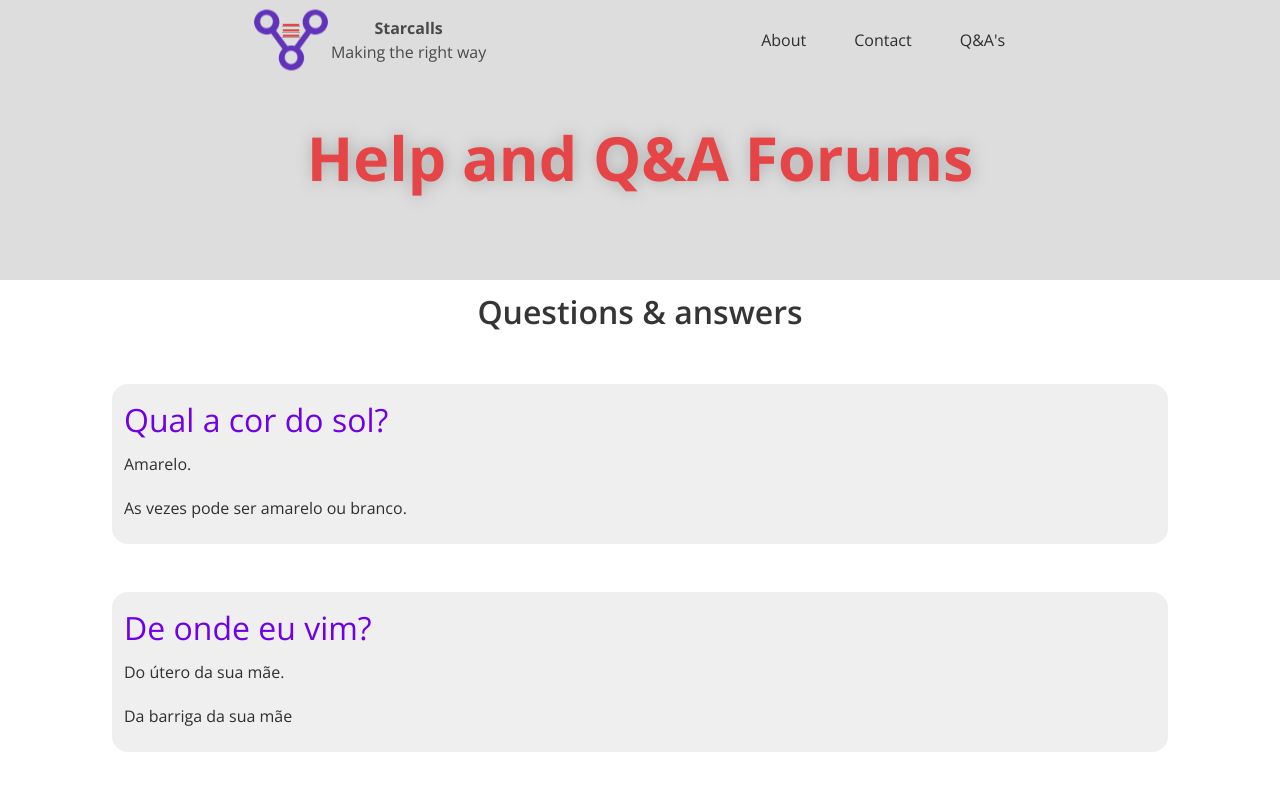
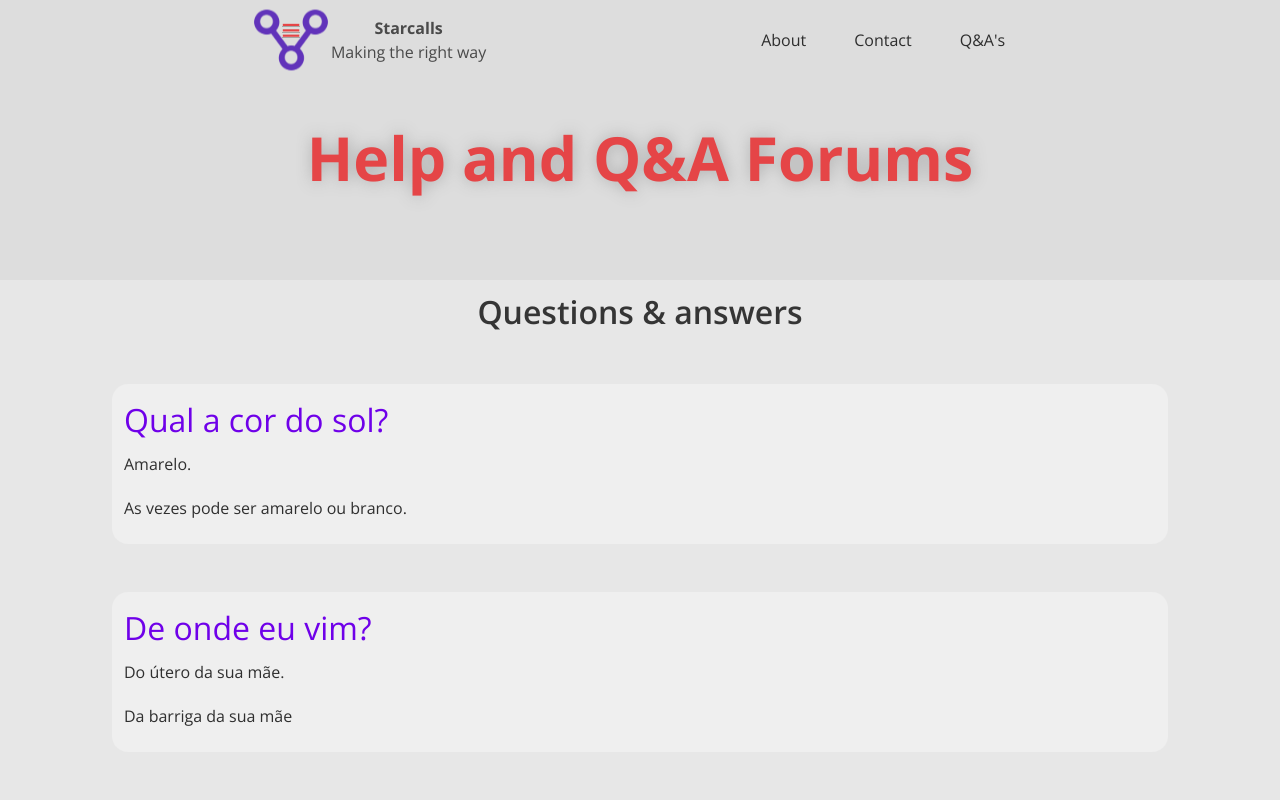
Before and after one commit to Leoff00/starcalls-frontend, a Vue app: page / in a window 1280 px wide. Shown: the top 800 px of the page. Built offline with nearby package versions, Linux system fonts and the light colour scheme.

Commit message:
style: adjusting global vars

```diff
--- a/src/style.css
+++ b/src/style.css
@@ -1,6 +1,7 @@
 :root {
   font-size: 1rem;
   line-height: 2rem;
+  background-color: var(--white-tone-bg);
 
   font-synthesis: none;
   text-rendering: optimizeLegibility;
@@ -15,6 +16,7 @@
 
   --white-tone-primary:#f0f0f0;
   --white-tone-secondary: #EFEFEF;
+  --white-tone-bg: #e7e7e7;
   --white-tone-header: #dddddd;
 
 
```
